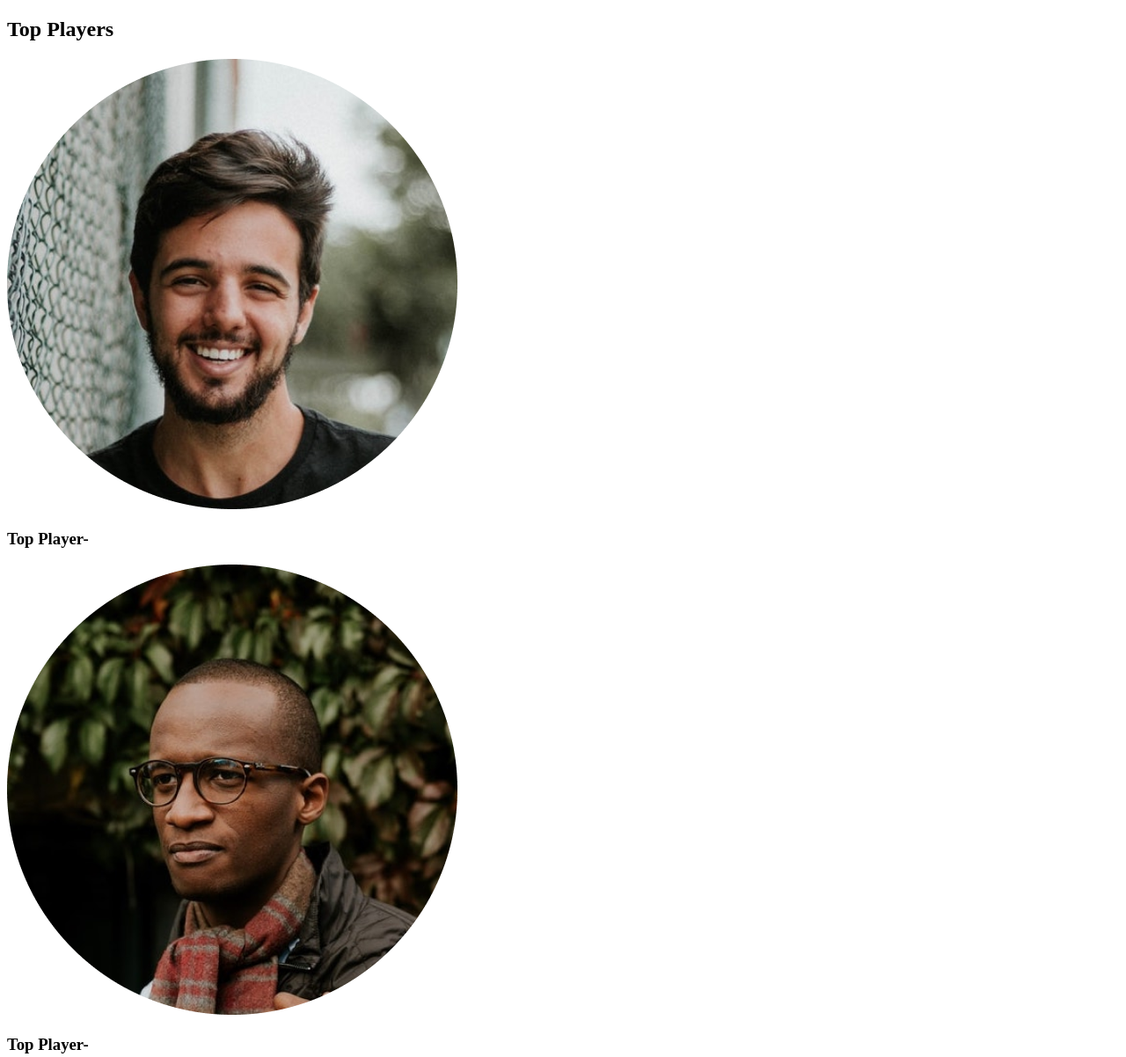
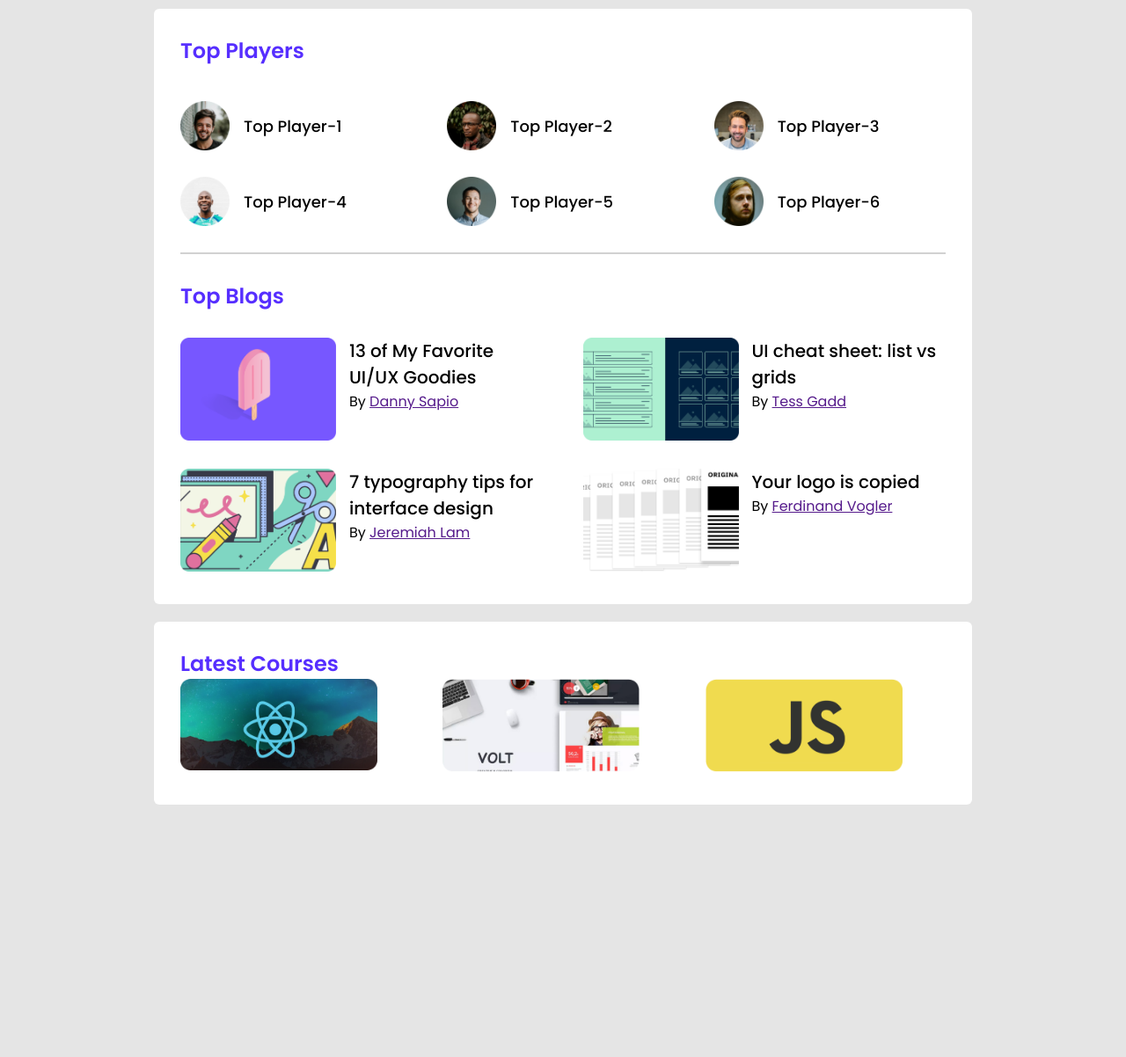
Before and after one commit to nasimshishir/Practice-project187, a plain HTML site: page index.html in a window 1280 px wide. Shown: the top 1202 px of the page at 88% size. After the commit the page ends 925 px from the top, so only its background shows below. Drawn offline with Linux system fonts and the light colour scheme.

Commit message:
third sec

```diff
--- a/Styles/style.css
+++ b/Styles/style.css
@@ -0,0 +1,109 @@
+/* font */
+@import url('https://fonts.googleapis.com/css2?family=Poppins:ital,wght@0,100;0,200;0,300;0,400;0,500;0,600;0,700;0,800;0,900;1,100;1,200;1,300;1,400;1,500;1,600;1,700;1,800;1,900&display=swap');
+
+/* General styles */
+
+* {
+    margin: 0;
+    padding: 0;
+}
+
+body {
+    font-family: 'Poppins', sans-serif;
+    background-color: #E5E5E5;
+}
+
+main {
+    display: flex;
+    flex-direction: column;
+    align-items: center;
+}
+
+.container {
+    background-color: white;
+    width: 870px;
+    margin: 10px;
+    padding: 30px;
+    border-radius: 6px;
+}
+
+hr {
+    border: 1px solid #d1d1d1;
+    margin: 30px 0;
+}
+
+/* top players style */
+
+.sec-title {
+    font-size: 24px;
+    color: #562EFF;
+    font-weight: 600;
+    margin: 0;
+}
+
+.players {
+    display: grid;
+    grid-template-columns: repeat(3, 1fr);
+    margin: 40px 0 30px 0;
+    row-gap: 30px;
+    column-gap: 40px;
+
+}
+
+.player {
+    display: flex;
+    align-items: center;
+}
+
+.player img {
+    width: 56px;
+    height: 56px;
+}
+
+.player h3 {
+    margin-left: 16px;
+    font-size: 18px;
+    font-weight: 500;
+}
+
+/* top blogs */
+
+.blogs {
+    display: grid;
+    grid-template-columns: repeat(2, 1fr);
+    row-gap: 25px;
+    column-gap: 45px;
+    margin-top: 30px;
+}
+
+.blog {
+    display: flex;
+}
+
+.thumbnail img {
+    width: 177px;
+    height: 117px;
+}
+
+.blog-info {
+    margin-left: 15px;
+}
+
+.blog-info h3 {
+    margin: 0;
+    font-size: 20px;
+    font-weight: 500;
+    /* line-height: 34px; */
+}
+
+/* latest course */
+
+.latest-courses {
+    display: grid;
+    grid-template-columns: repeat(3, 1fr);
+    column-gap: 25px;
+}
+
+.course img {
+    width: 224px;
+}
--- a/index.html
+++ b/index.html
@@ -8,6 +8,7 @@
     <title>Leaderboard</title>
     <!-- style -->
     <link rel="stylesheet" href="styles/style.css">
+
 </head>
 
 <body>
@@ -17,6 +18,7 @@
     </header>
 
     <main>
+        <!-- top players & blogs -->
         <section class="container">
             <!-- top player section -->
             <div class="top-players">
@@ -24,37 +26,103 @@
                 <div class="players">
                     <div class="player">
                         <img src="images/players/player-1.png" alt="">
-                        <h3>Top Player-</h3>
+                        <h3>Top Player-1</h3>
                     </div>
                     <div class="player">
                         <img src="images/players/player-2.png" alt="">
-                        <h3>Top Player-</h3>
+                        <h3>Top Player-2</h3>
                     </div>
                     <div class="player">
                         <img src="images/players/player-3.png" alt="">
-                        <h3>Top Player-</h3>
+                        <h3>Top Player-3</h3>
                     </div>
                     <div class="player">
                         <img src="images/players/player-4.png" alt="">
-                        <h3>Top Player-</h3>
+                        <h3>Top Player-4</h3>
                     </div>
                     <div class="player">
                         <img src="images/players/player-5.png" alt="">
-                        <h3>Top Player-</h3>
+                        <h3>Top Player-5</h3>
                     </div>
                     <div class="player">
                         <img src="images/players/player-6.png" alt="">
-                        <h3>Top Player-</h3>
+                        <h3>Top Player-6</h3>
                     </div>
                 </div>
             </div>
 
+            <hr>
             <!-- top blogs section -->
 
+            <h2 class="sec-title">Top Blogs</h2>
             <div class="blogs">
+                <div class="blog">
+                    <div class="thumbnail">
+                        <img src="images/blogs/blog-1.png" alt="">
+                    </div>
+                    <div class="blog-info">
+                        <h3>13 of My Favorite UI/UX Goodies</h3>
+                        <p>By <a href="">Danny Sapio</a></p>
+                    </div>
+                </div>
+                <div class="blog">
+                    <div class="thumbnail">
+                        <img src="images/blogs/blog-2.png" alt="">
+                    </div>
+                    <div class="blog-info">
+                        <h3>UI cheat sheet: list vs grids</h3>
+                        <p>By <a href="">Tess Gadd</a></p>
+                    </div>
+                </div>
+                <div class="blog">
+                    <div class="thumbnail">
+                        <img src="images/blogs/blog-3.png" alt="">
+                    </div>
+                    <div class="blog-info">
+                        <h3>7 typography tips for interface design</h3>
+                        <p>By <a href="">Jeremiah Lam</a></p>
+                    </div>
+                </div>
+                <div class="blog">
+                    <div class="thumbnail">
+                        <img src="images/blogs/blog-4.png" alt="">
+                    </div>
+                    <div class="blog-info">
+                        <h3>Your logo is copied</h3>
+                        <p>By <a href="">Ferdinand Vogler</a></p>
+                    </div>
+                </div>
+            </div>
+
+        </section>
+
+        <!-- latest courses -->
+        <section class="container">
+            <h2 class="sec-title">Latest Courses</h2>
+            <div class="latest-courses">
+                <div class="course">
+                    <div>
+                        <img src="images/courses/course-1.png" alt="">
+                    </div>
+                    <div></div>
+                    <div></div>
+                </div>
+                <div class="course">
+                    <div>
+                        <img src="images/courses/course-2.png" alt="">
+                    </div>
+                    <div></div>
+                    <div></div>
+                </div>
+                <div class="course">
+                    <div>
+                        <img src="images/courses/course-3.png" alt="">
+                    </div>
+                    <div></div>
+                    <div></div>
+                </div>
 
             </div>
-
         </section>
 
     </main>
```
